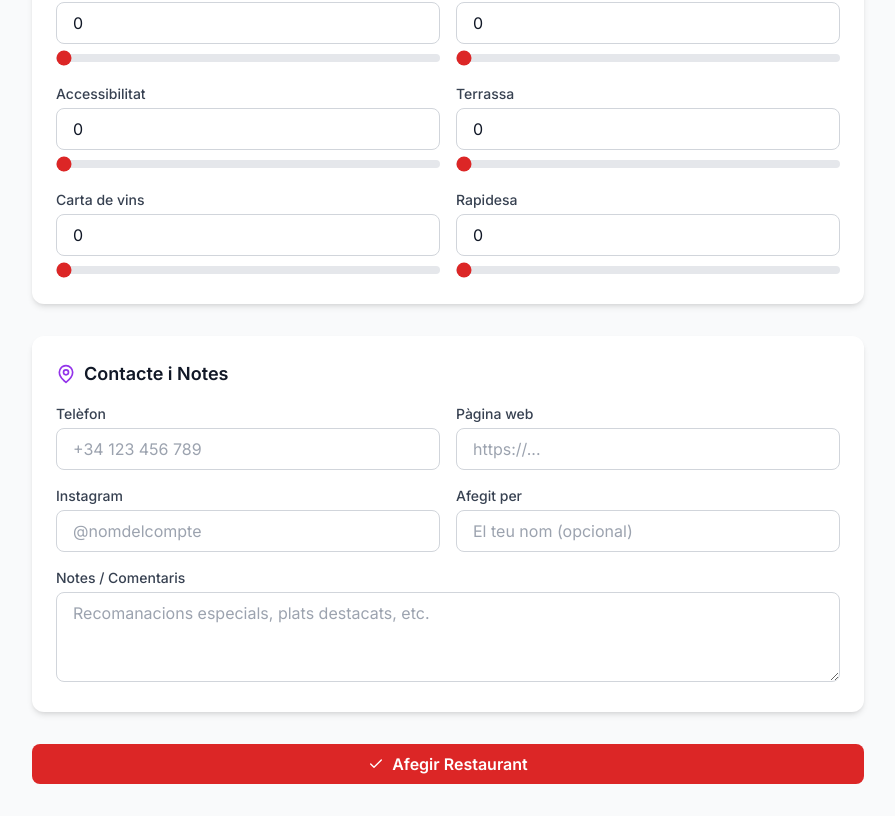
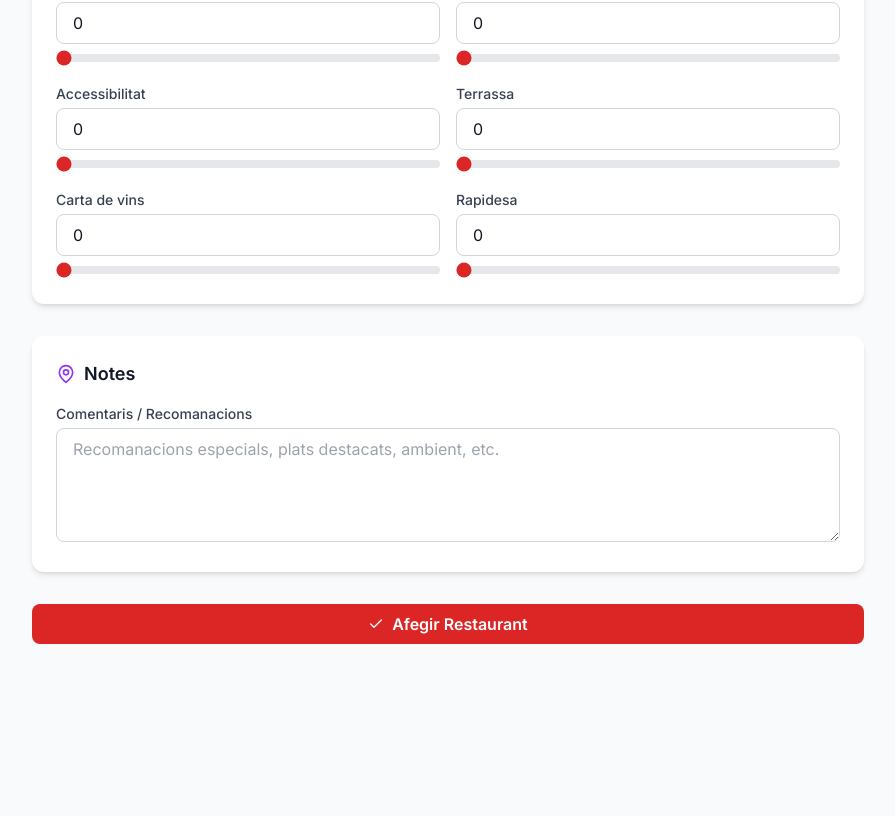
Before and after one commit to rgrandia/Somdemenjar, a Next.js app: page /afegir in a window 1280 px wide. Shown: the part 1698-2514 px from the top of the page, without its empty margins (192-1087 px from the left). After the commit the page ends 2374 px from the top, so only its background shows below. Built offline with nearby package versions, Linux system fonts and the light colour scheme.

Commit message:
Update page.tsx

```diff
--- a/src/app/afegir/page.tsx
+++ b/src/app/afegir/page.tsx
@@ -381,58 +381,20 @@ export default function AfegirRestaurant() {
             </div>
           </div>
 
-          {/* Contacte i notes */}
+          {/* Notes */}
           <div className="card">
             <div className="flex items-center gap-2 mb-4">
               <MapPin className="w-5 h-5 text-purple-600" />
-              <h2 className="text-lg font-semibold">Contacte i Notes</h2>
+              <h2 className="text-lg font-semibold">Notes</h2>
             </div>
-            <div className="grid grid-cols-1 md:grid-cols-2 gap-4">
-              <div>
-                <label className="label">Telèfon</label>
-                <input
-                  type="tel"
-                  name="telefon"
-                  className="input-field"
-                  placeholder="+34 123 456 789"
-                />
-              </div>
-              <div>
-                <label className="label">Pàgina web</label>
-                <input
-                  type="url"
-                  name="web"
-                  className="input-field"
-                  placeholder="https://..."
-                />
-              </div>
-              <div>
-                <label className="label">Instagram</label>
-                <input
-                  type="text"
-                  name="instagram"
-                  className="input-field"
-                  placeholder="@nomdelcompte"
-                />
-              </div>
-              <div>
-                <label className="label">Afegit per</label>
-                <input
-                  type="text"
-                  name="afegitPer"
-                  className="input-field"
-                  placeholder="El teu nom (opcional)"
-                />
-              </div>
-              <div className="md:col-span-2">
-                <label className="label">Notes / Comentaris</label>
-                <textarea
-                  name="notes"
-                  rows={3}
-                  className="input-field"
-                  placeholder="Recomanacions especials, plats destacats, etc."
-                />
-              </div>
+            <div>
+              <label className="label">Comentaris / Recomanacions</label>
+              <textarea
+                name="notes"
+                rows={4}
+                className="input-field"
+                placeholder="Recomanacions especials, plats destacats, ambient, etc."
+              />
             </div>
           </div>
 
```
